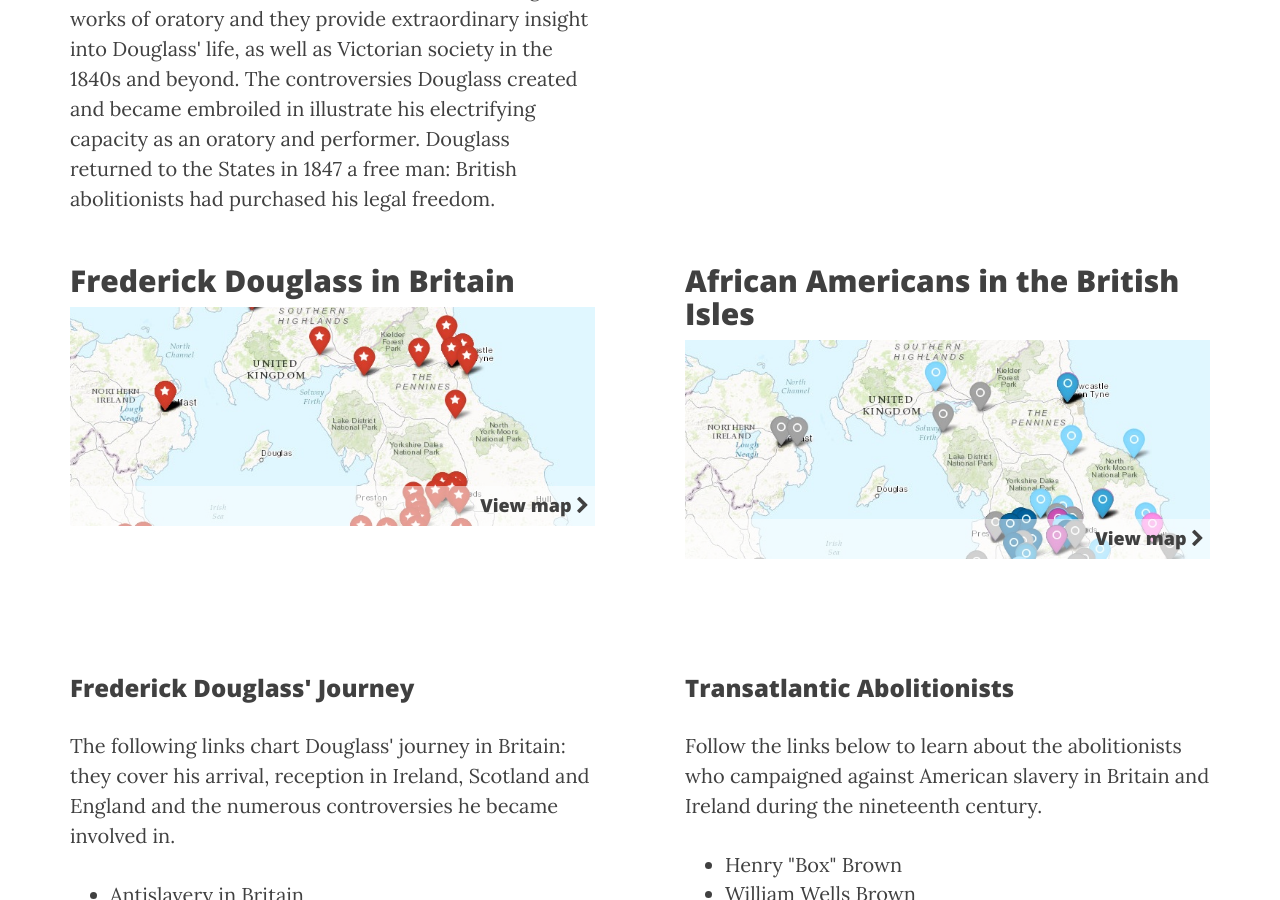
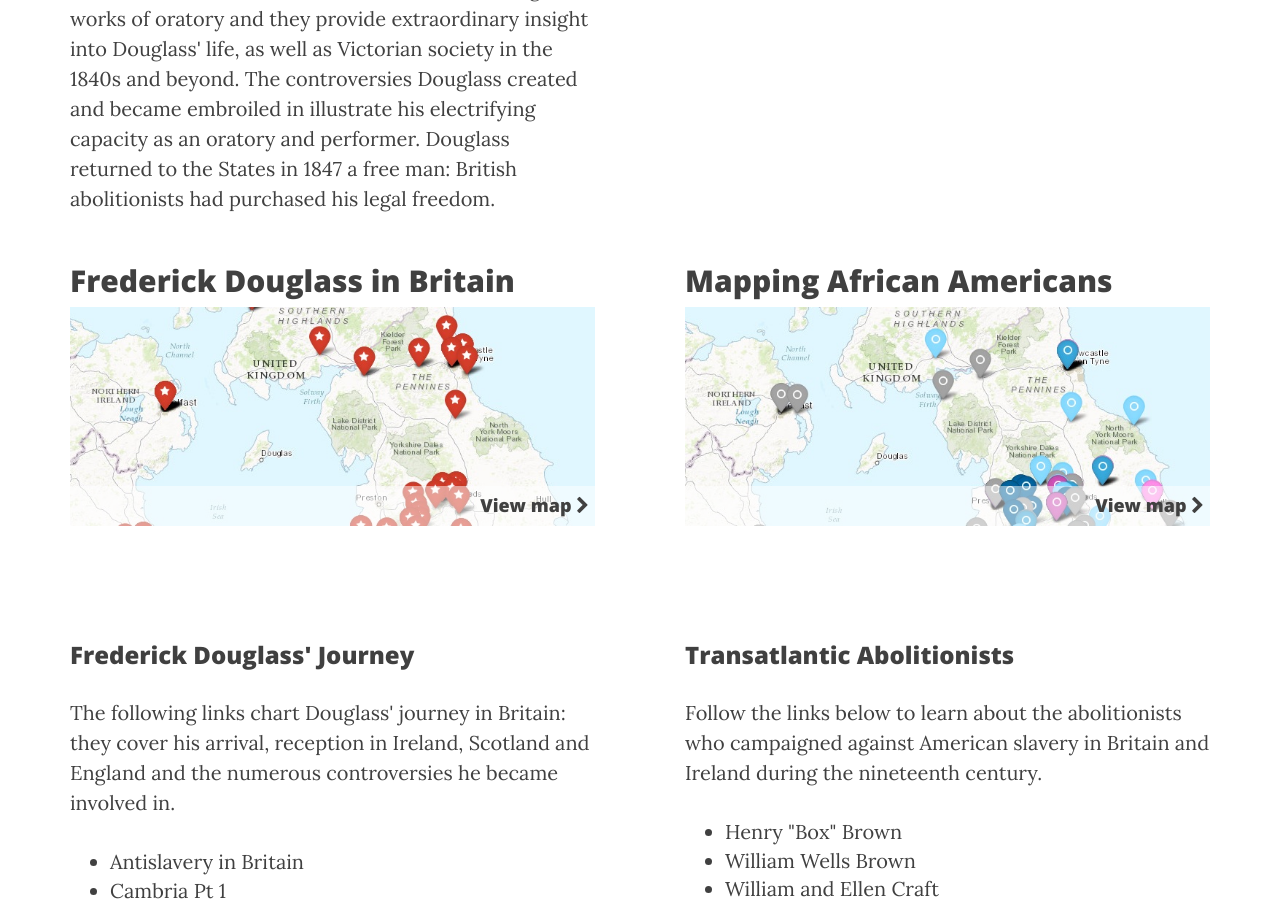
Before and after one commit to FDUK/fduk.github.io, a Jekyll site: the page built from index.html, in a window 1280 px wide and 900 px high, scrolled down 1496 px. Built offline with Jekyll 4.4.1, drawn with Linux system fonts in a browser that asks for light colours; nearby versions of some CDN libraries; the list of posts is cut into pages by our own code.

Commit message:
Update index.html

```diff
--- a/index.html
+++ b/index.html
@@ -47,7 +47,7 @@ description: ""
             </div>
 
              <div class="col-md-6">
-                <h2>African Americans in the British Isles</h2>
+                <h2>Mapping African Americans</h2>
                         <div style="position: relative">
                             <a href="/abolitionistsMap/" class="thumb">
                               <img src="/img/abolitionistsmap.jpg" />
```
